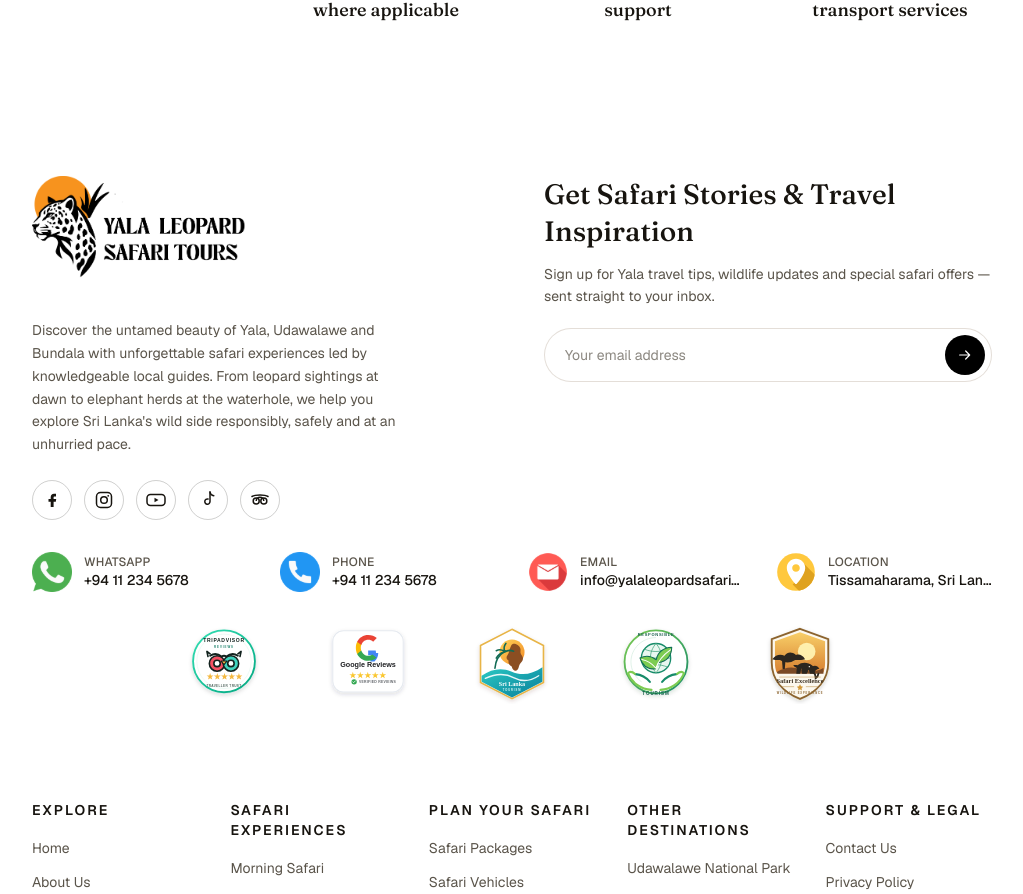
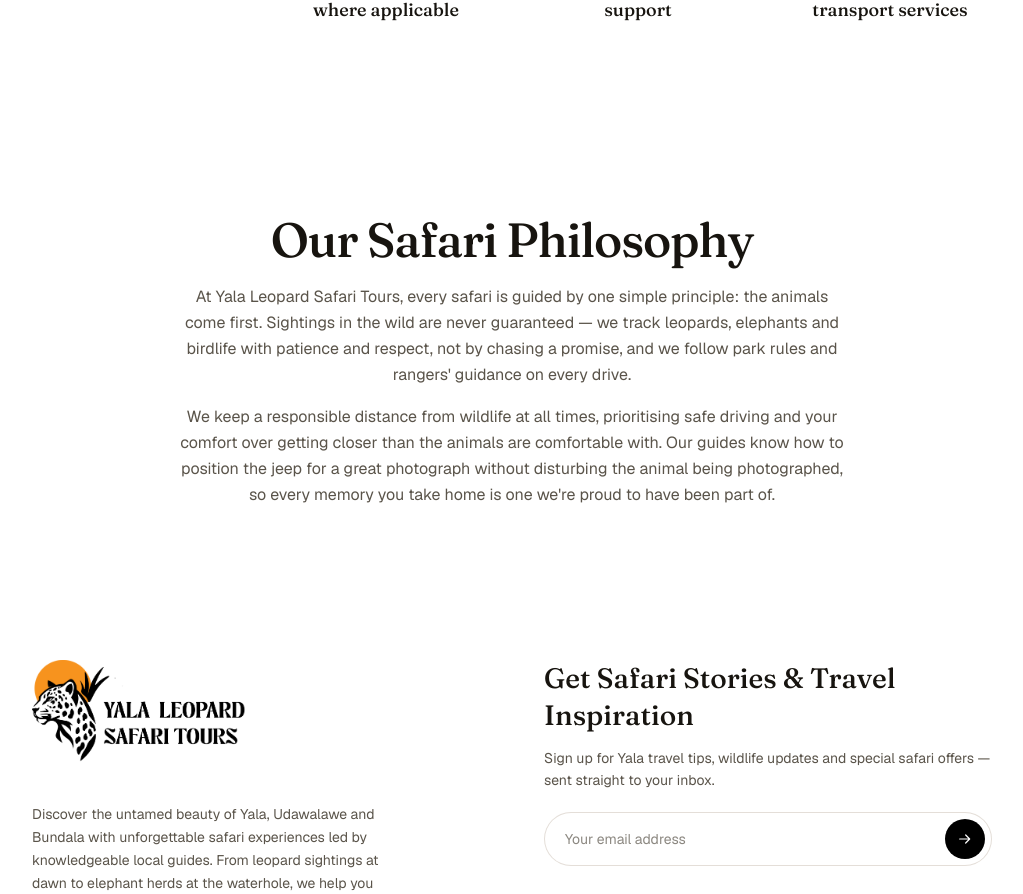
Before and after one commit to sarangas001/yala-leopard-safari-tours, a Next.js app: page /about in a window 1280 px wide. Shown: the part 2420-3314 px from the top of the page, without its empty margins (128-1151 px from the left). Built offline with nearby package versions, Linux system fonts and the light colour scheme.

Commit message:
feat: add AboutPhilosophy component to enhance About page content

```diff
--- a/app/about/page.tsx
+++ b/app/about/page.tsx
@@ -4,6 +4,7 @@ import AboutStory from "@/components/AboutStory";
 import AboutFounder from "@/components/AboutFounder";
 import AboutVisionMission from "@/components/AboutVisionMission";
 import AboutWhyChooseUs from "@/components/AboutWhyChooseUs";
+import AboutPhilosophy from "@/components/AboutPhilosophy";
 
 export const metadata: Metadata = {
   title: "About Us | Yala Leopard Safari Tours",
@@ -19,6 +20,7 @@ export default function AboutPage() {
       <AboutFounder />
       <AboutVisionMission />
       <AboutWhyChooseUs />
+      <AboutPhilosophy />
     </main>
   );
 }
--- /dev/null
+++ b/components/AboutPhilosophy.tsx
@@ -0,0 +1,30 @@
+import Reveal from "@/components/Reveal";
+
+export default function AboutPhilosophy() {
+  return (
+    <section className="w-full bg-white">
+      <div className="mx-auto max-w-[1600px] px-10 py-16 sm:px-20 sm:py-20 lg:px-40 lg:py-24">
+        <Reveal className="mx-auto max-w-2xl text-center">
+          <h2 className="font-display text-3xl font-medium tracking-tight text-brand-ink sm:text-4xl lg:text-5xl">
+            Our Safari Philosophy
+          </h2>
+          <p className="mt-5 text-base leading-relaxed text-brand-ink-muted">
+            At Yala Leopard Safari Tours, every safari is guided by one
+            simple principle: the animals come first. Sightings in the wild
+            are never guaranteed — we track leopards, elephants and birdlife
+            with patience and respect, not by chasing a promise, and we
+            follow park rules and rangers&apos; guidance on every drive.
+          </p>
+          <p className="mt-4 text-base leading-relaxed text-brand-ink-muted">
+            We keep a responsible distance from wildlife at all times,
+            prioritising safe driving and your comfort over getting closer
+            than the animals are comfortable with. Our guides know how to
+            position the jeep for a great photograph without disturbing the
+            animal being photographed, so every memory you take home is one
+            we&apos;re proud to have been part of.
+          </p>
+        </Reveal>
+      </div>
+    </section>
+  );
+}
```
